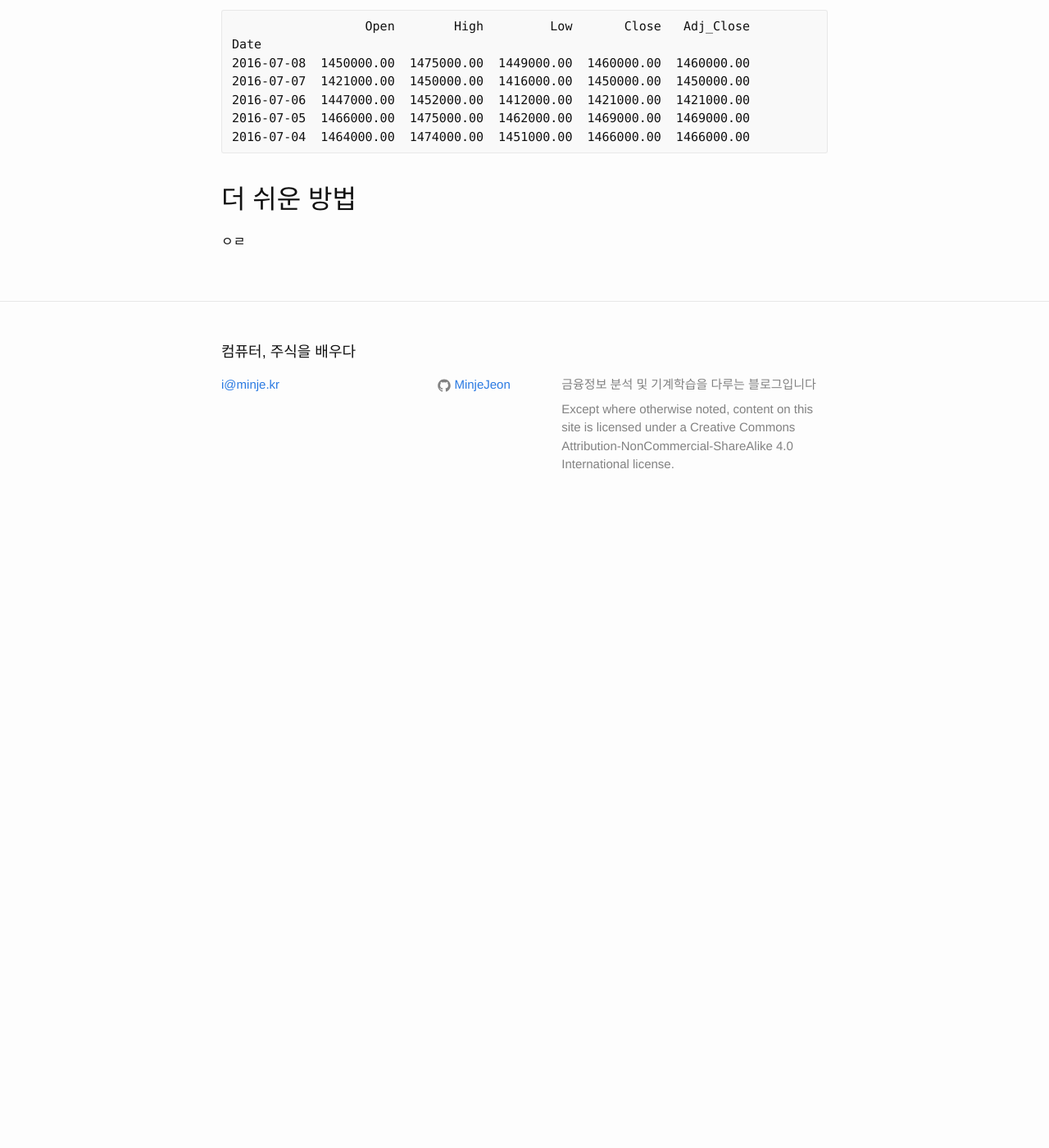
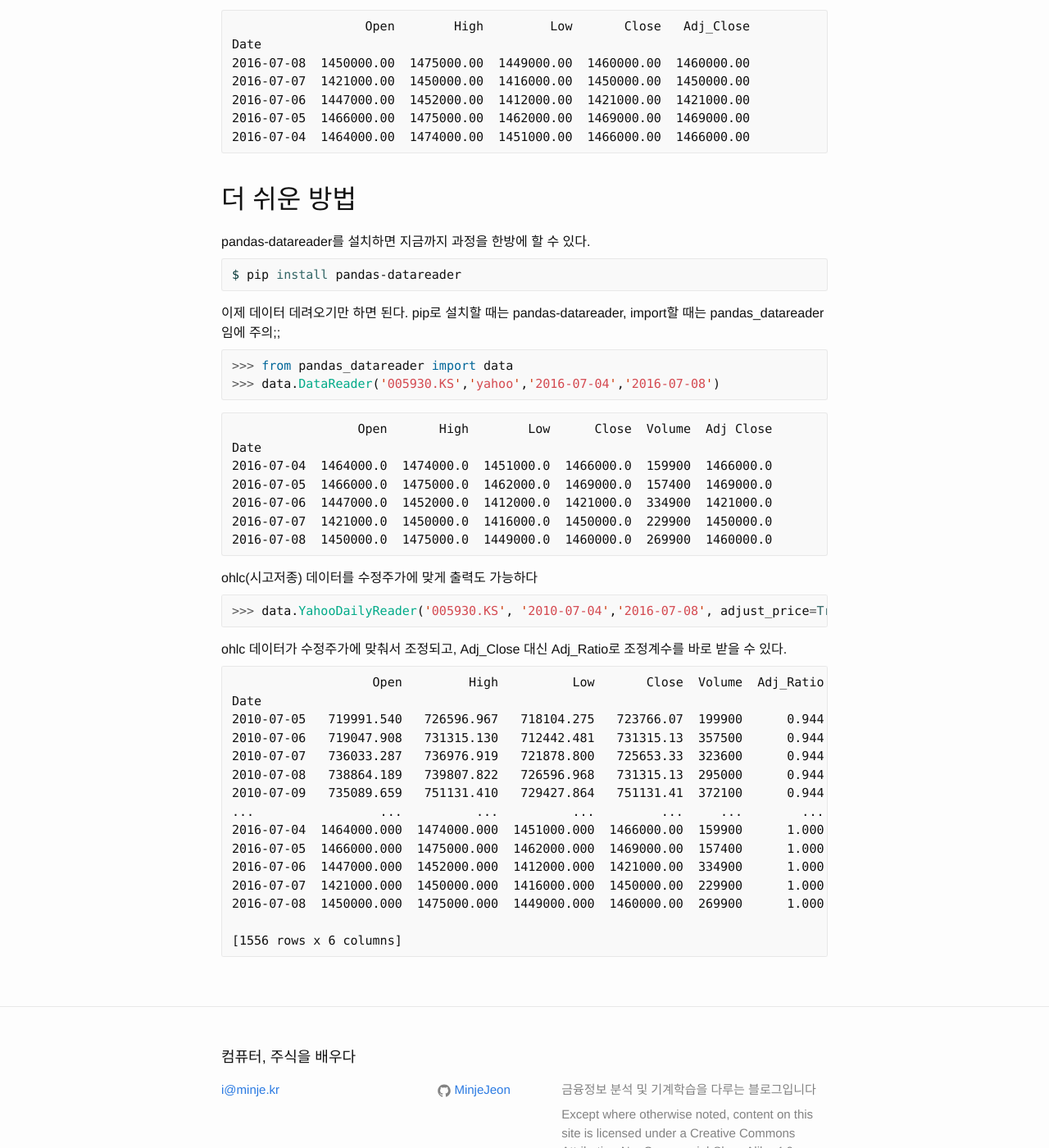
Before and after one commit to MinjeJeon/learningstock, a Jekyll site: the page built from _posts/2016-07-08-getting-data-from-yahoo-finance.md, in a window 1280 px wide and 1400 px high, scrolled down 2300 px. Shown: the whole window at 82% size. Built offline with Jekyll 4.4.1, drawn with Linux system fonts in a browser that asks for light colours; comment, search, counter and statistics services are not loaded; before the commit the page ends 2930 px from its top, so only the background shows below that.

Commit message:
포스트 수정

````diff
--- a/_posts/2016-07-08-getting-data-from-yahoo-finance.md
+++ b/_posts/2016-07-08-getting-data-from-yahoo-finance.md
@@ -119,4 +119,48 @@ Date
 ```
 
 ## 더 쉬운 방법
-ㅇㄹ
+pandas-datareader를 설치하면 지금까지 과정을 한방에 할 수 있다.
+```bash
+$ pip install pandas-datareader
+```
+이제 데이터 데려오기만 하면 된다. pip로 설치할 때는 pandas-datareader, import할 때는 pandas_datareader임에 주의;;
+
+```python
+>>> from pandas_datareader import data
+>>> data.DataReader('005930.KS','yahoo','2016-07-04','2016-07-08')
+```
+```
+                 Open       High        Low      Close  Volume  Adj Close
+Date
+2016-07-04  1464000.0  1474000.0  1451000.0  1466000.0  159900  1466000.0
+2016-07-05  1466000.0  1475000.0  1462000.0  1469000.0  157400  1469000.0
+2016-07-06  1447000.0  1452000.0  1412000.0  1421000.0  334900  1421000.0
+2016-07-07  1421000.0  1450000.0  1416000.0  1450000.0  229900  1450000.0
+2016-07-08  1450000.0  1475000.0  1449000.0  1460000.0  269900  1460000.0
+```
+
+ohlc(시고저종) 데이터를 수정주가에 맞게 출력도 가능하다
+
+```python
+>>> data.YahooDailyReader('005930.KS', '2010-07-04','2016-07-08', adjust_price=True).read()
+```
+
+ohlc 데이터가 수정주가에 맞춰서 조정되고, Adj\_Close 대신 Adj\_Ratio로 조정계수를 바로 받을 수 있다.
+
+```
+                   Open         High          Low       Close  Volume  Adj_Ratio
+Date
+2010-07-05   719991.540   726596.967   718104.275   723766.07  199900      0.944
+2010-07-06   719047.908   731315.130   712442.481   731315.13  357500      0.944
+2010-07-07   736033.287   736976.919   721878.800   725653.33  323600      0.944
+2010-07-08   738864.189   739807.822   726596.968   731315.13  295000      0.944
+2010-07-09   735089.659   751131.410   729427.864   751131.41  372100      0.944
+...                 ...          ...          ...         ...     ...        ...
+2016-07-04  1464000.000  1474000.000  1451000.000  1466000.00  159900      1.000
+2016-07-05  1466000.000  1475000.000  1462000.000  1469000.00  157400      1.000
+2016-07-06  1447000.000  1452000.000  1412000.000  1421000.00  334900      1.000
+2016-07-07  1421000.000  1450000.000  1416000.000  1450000.00  229900      1.000
+2016-07-08  1450000.000  1475000.000  1449000.000  1460000.00  269900      1.000
+
+[1556 rows x 6 columns]
+```
````
Also changed, not shown: 2 other files.
